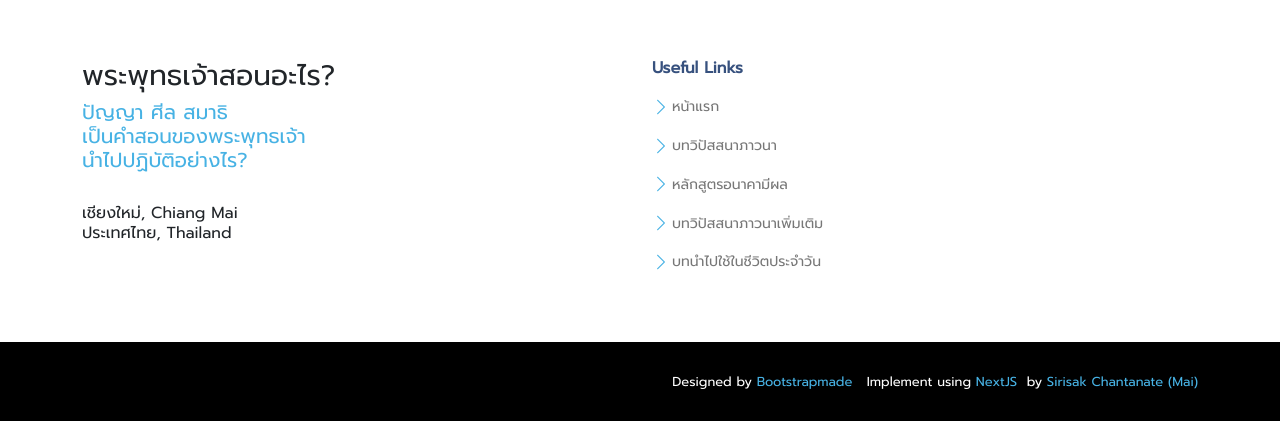
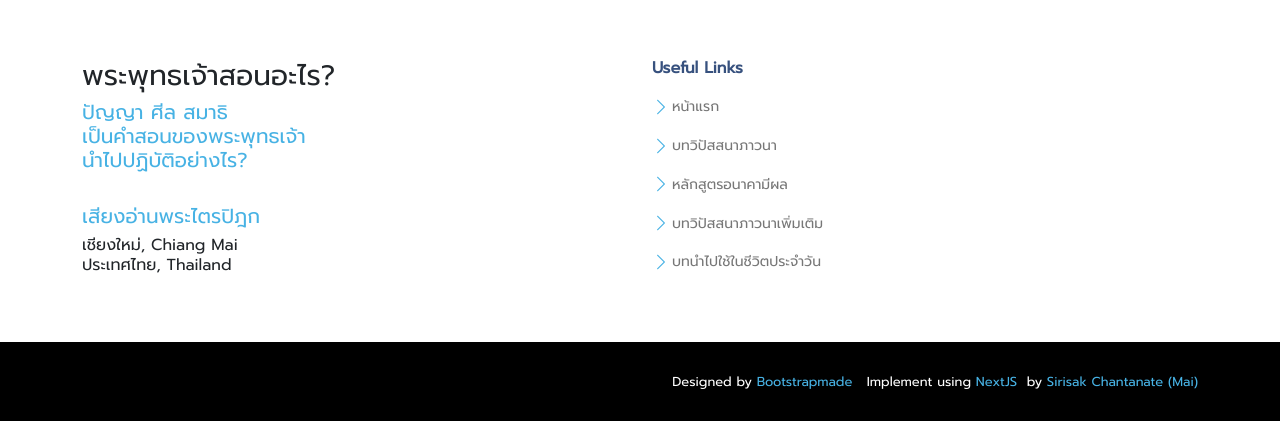
Before and after one commit to openmymai/lifelearning, a Next.js app: page / in a window 1280 px wide. Shown: the part 3498-3919 px from the top of the page. Built offline with nearby package versions, Linux system fonts and the light colour scheme; a web font is replaced by a local one.

Commit message:
Update Footer

```diff
--- a/components/Footer.js
+++ b/components/Footer.js
@@ -13,6 +13,11 @@ const Footer = () => {
                 ปัญญา ศีล สมาธิ<br />
                 เป็นคำสอนของพระพุทธเจ้า<br />
                 นำไปปฏิบัติอย่างไร?<br /><br />
+                </a>
+              </h5>
+              <h5>
+                <a href="https://youtube.com/playlist?list=PLkszHNgmI1k9johLnMfvs-7QMcLocNGWA">
+                เสียงอ่านพระไตรปิฎก
                 </a>
               </h5>
               <h6>
```
